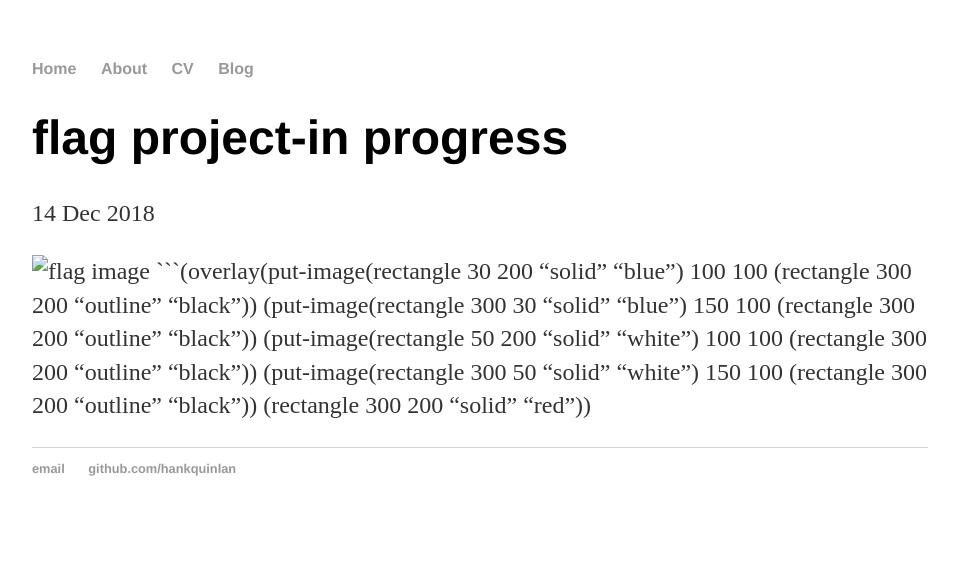
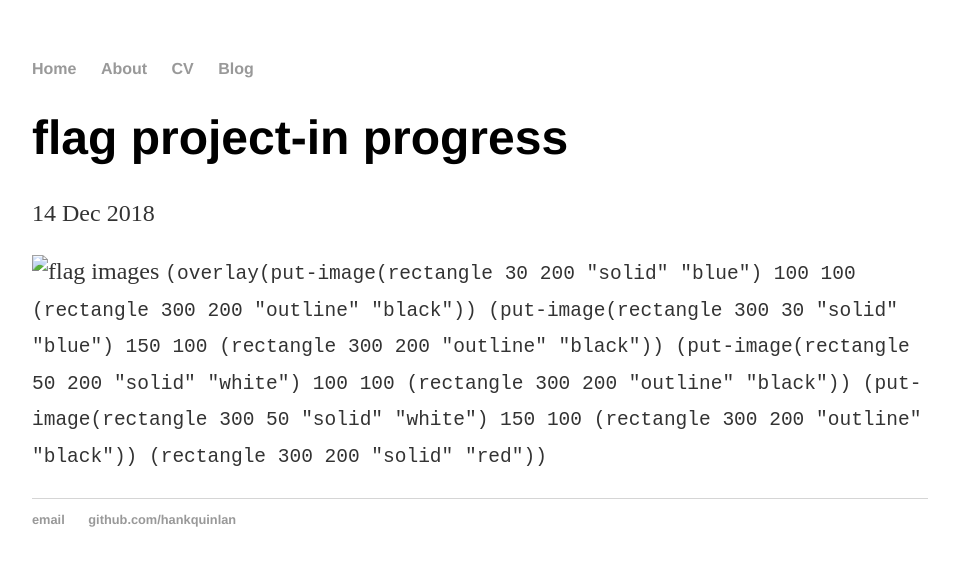
Before and after one commit to justinz6971/justinz6971.github.io, a Jekyll site: the page built from _posts/2018-12-14-flag-progress-weekly-reflection-post.md, in a window 1280 px wide. Shown: the top 566 px of the page, without its empty margins (160-1119 px from the left). Built offline with Jekyll 4.4.1, drawn with Linux system fonts in a browser that asks for light colours.

Commit message:
Update 2018-12-14-flag-progress-weekly-reflection-post.md

````diff
--- a/_posts/2018-12-14-flag-progress-weekly-reflection-post.md
+++ b/_posts/2018-12-14-flag-progress-weekly-reflection-post.md
@@ -3,5 +3,5 @@ layout: post
 title: "flag project-in progress"
 date: 2018-12-14
 ---
-![flag image](/image/flagv2.png)
-```(overlay(put-image(rectangle 30 200 "solid" "blue") 100 100 (rectangle 300 200 "outline" "black")) (put-image(rectangle 300 30 "solid" "blue") 150 100 (rectangle 300 200 "outline" "black")) (put-image(rectangle 50 200 "solid" "white") 100 100 (rectangle 300 200 "outline" "black")) (put-image(rectangle 300 50 "solid" "white") 150 100 (rectangle 300 200 "outline" "black")) (rectangle 300 200 "solid" "red"))
+![flag images](/image/flagv2.png)
+```(overlay(put-image(rectangle 30 200 "solid" "blue") 100 100 (rectangle 300 200 "outline" "black")) (put-image(rectangle 300 30 "solid" "blue") 150 100 (rectangle 300 200 "outline" "black")) (put-image(rectangle 50 200 "solid" "white") 100 100 (rectangle 300 200 "outline" "black")) (put-image(rectangle 300 50 "solid" "white") 150 100 (rectangle 300 200 "outline" "black")) (rectangle 300 200 "solid" "red"))```
````
